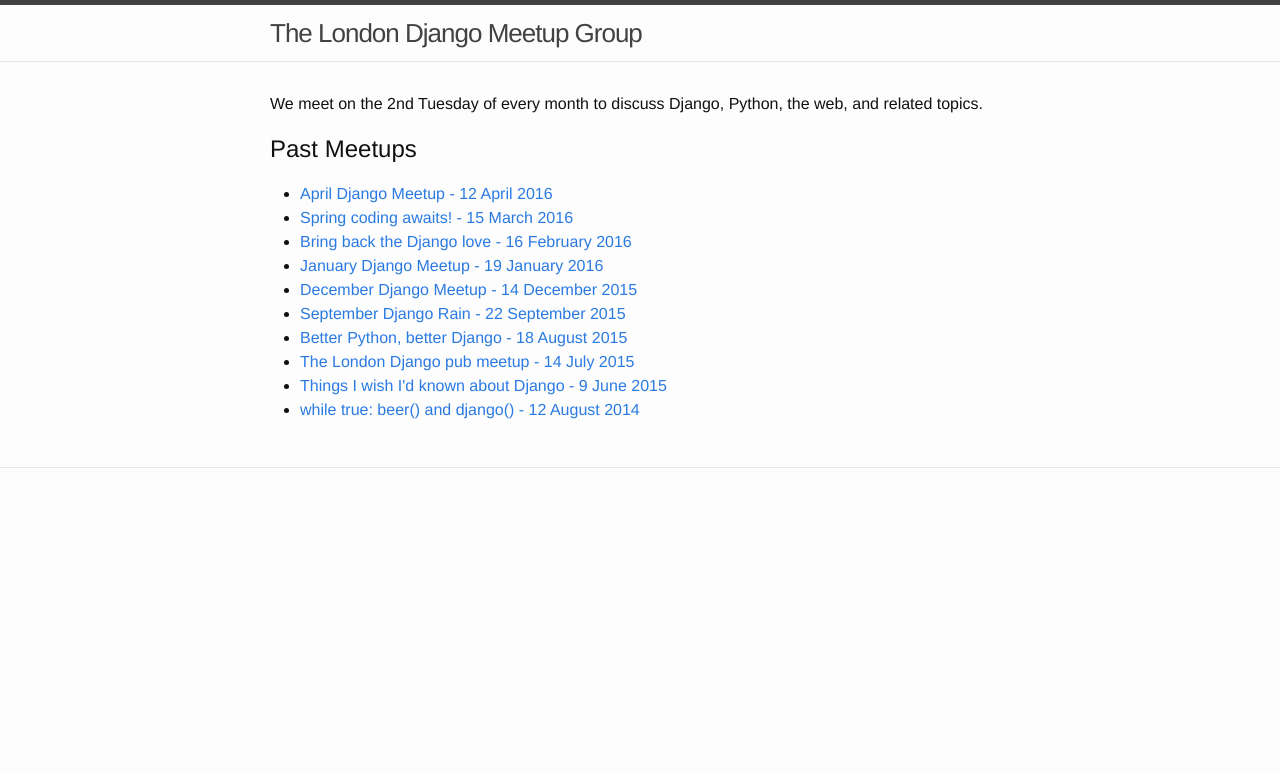
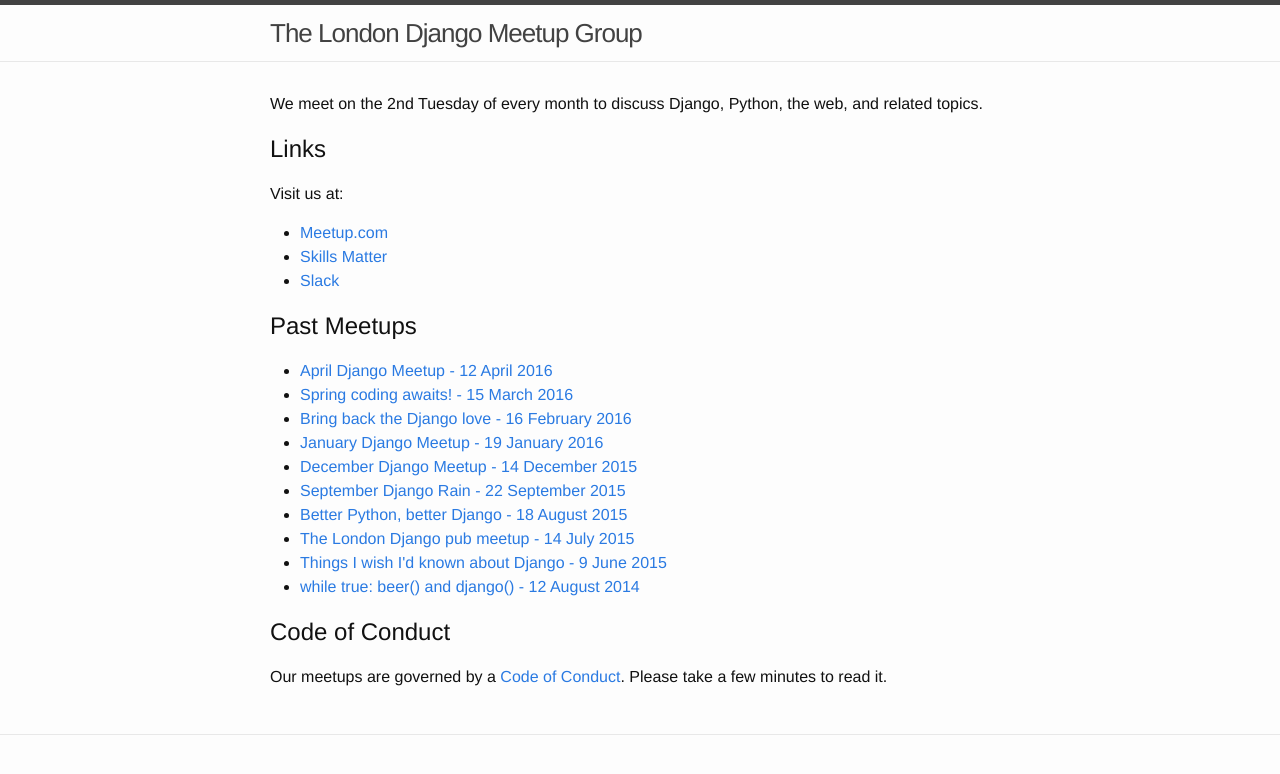
Before and after one commit to djangolondon/djangolondon.github.io, a Jekyll site: the page built from index.html, in a window 1280 px wide. Shown: the top 774 px of the page. Built offline with Jekyll 4.4.1, drawn with Linux system fonts in a browser that asks for light colours.

Commit message:
README and code of conduct done.

```diff
--- a/index.html
+++ b/index.html
@@ -5,6 +5,16 @@
 <div class="home">
 
     <p>{{ site.description }}</p>
+
+    <h2>Links</h2>
+
+    <p>Visit us at:</p>
+
+    <ul>
+        <li><a href="http://www.meetup.com/The-London-Django-Meetup-Group/">Meetup.com</a></li>
+        <li><a href="https://skillsmatter.com/groups/10546-london-django-meetup-group">Skills Matter</a></li>
+        <li><a href="https://londondjangomeetup.herokuapp.com/">Slack</a></li>
+    </ul>
 
     <h2>Past Meetups</h2>
 
@@ -19,4 +29,8 @@
     {% endfor %}
     </ul>
 
+    <h2>Code of Conduct</h2>
+
+    <p>Our meetups are governed by a <a href="{{ site.baseurl }}/code-of-conduct/">Code of Conduct</a>. Please take a few minutes to read it.</p>
+
 </div>
```
Also changed, not shown: code-of-conduct.md (renamed from code_of_conduct.md, +13 -12 lines), README.md.
